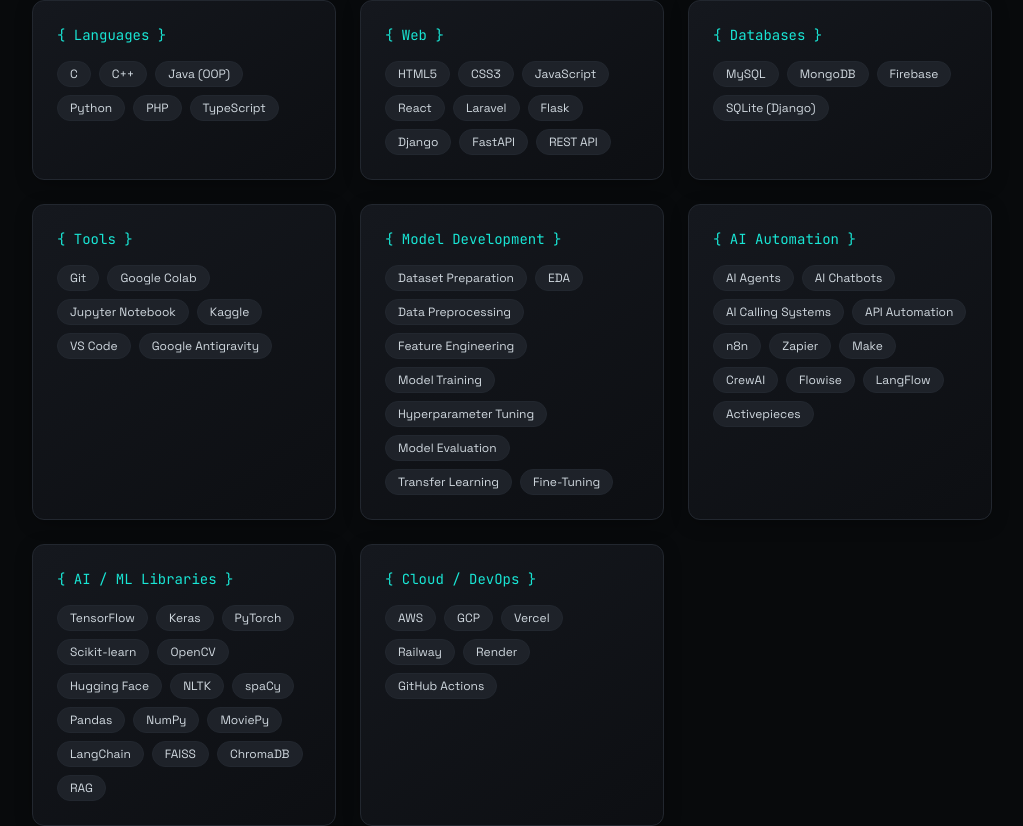
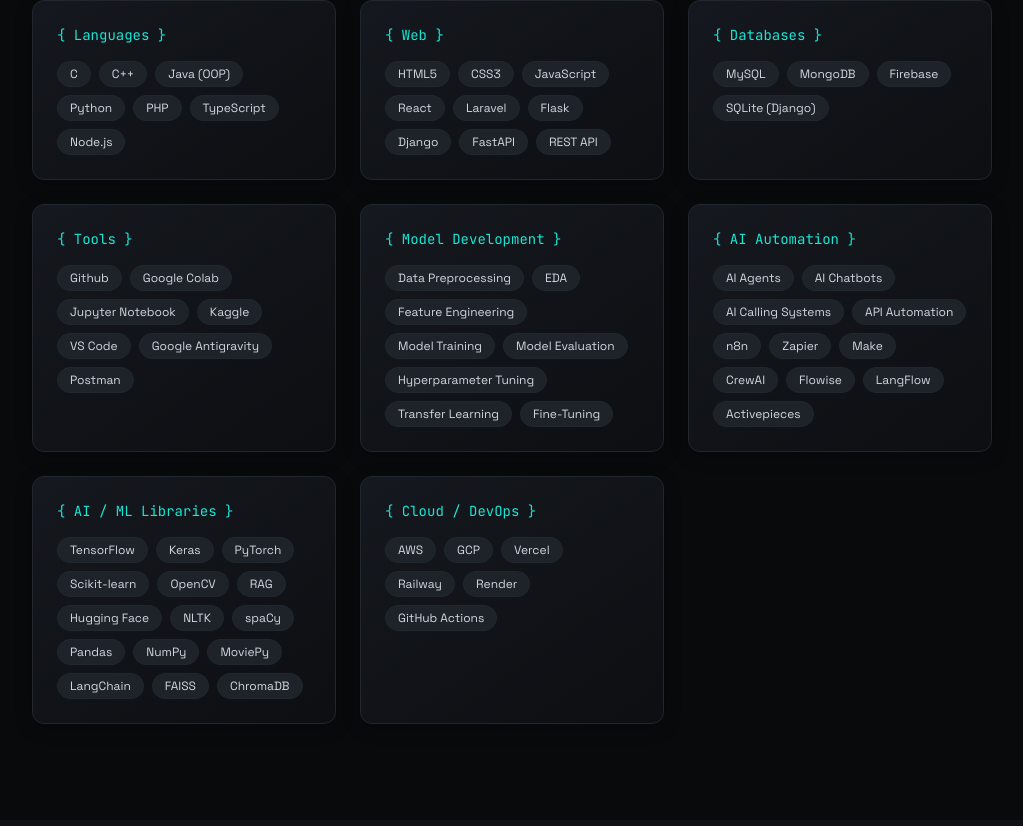
Before and after one commit to Arifuzzaman-Swapnil/Arifuzzaman-Swapnil-Portfolio, a React (Vite) app: page / in a window 1280 px wide. Shown: the part 4559-5385 px from the top of the page, without its empty margins (128-1151 px from the left). Built offline with nearby package versions, Linux system fonts and the light colour scheme.

Commit message:
Update skills: add Node.js, Postman, reorder Model Development

```diff
--- a/src/components/SkillsSection.tsx
+++ b/src/components/SkillsSection.tsx
@@ -4,7 +4,7 @@ import SectionHeader from "./SectionHeader";
 const skillCategories = [
   {
     title: "Languages",
-    skills: ["C", "C++", "Java (OOP)", "Python", "PHP", "TypeScript"],
+    skills: ["C", "C++", "Java (OOP)", "Python", "PHP", "TypeScript", "Node.js"],
   },
   {
     title: "Web",
@@ -16,11 +16,11 @@ const skillCategories = [
   },
   {
     title: "Tools",
-    skills: ["Git", "Google Colab", "Jupyter Notebook", "Kaggle", "VS Code", "Google Antigravity"],
+    skills: ["Github", "Google Colab", "Jupyter Notebook", "Kaggle", "VS Code", "Google Antigravity", "Postman"],
   },
   {
     title: "Model Development",
-    skills: ["Dataset Preparation", "EDA", "Data Preprocessing", "Feature Engineering", "Model Training", "Hyperparameter Tuning", "Model Evaluation", "Transfer Learning", "Fine-Tuning"],
+    skills: ["Data Preprocessing", "EDA", "Feature Engineering", "Model Training", "Model Evaluation", "Hyperparameter Tuning", "Transfer Learning", "Fine-Tuning"],
   },
   {
     title: "AI Automation",
@@ -29,9 +29,9 @@ const skillCategories = [
   {
     title: "AI / ML Libraries",
     skills: [
-      "TensorFlow", "Keras", "PyTorch", "Scikit-learn", "OpenCV",
+      "TensorFlow", "Keras", "PyTorch", "Scikit-learn", "OpenCV", "RAG",
       "Hugging Face", "NLTK", "spaCy", "Pandas", "NumPy",
-      "MoviePy", "LangChain", "FAISS", "ChromaDB", "RAG",
+      "MoviePy", "LangChain", "FAISS", "ChromaDB",
     ],
   },
   {
```
